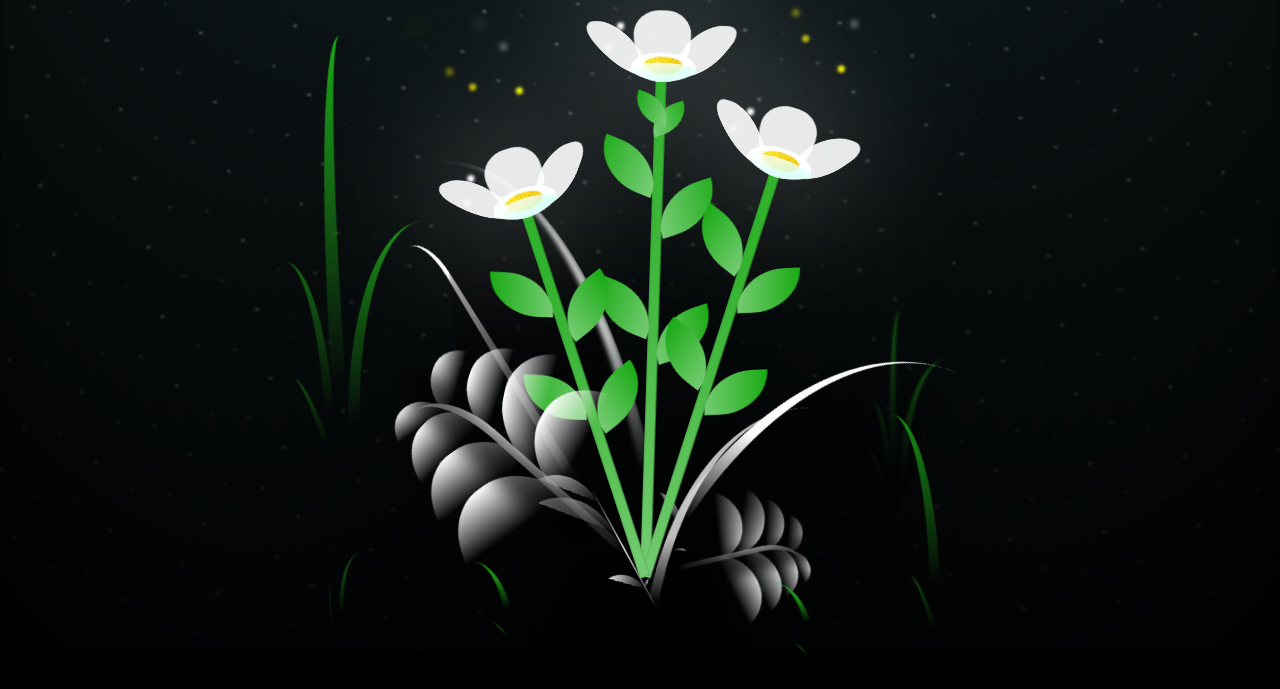
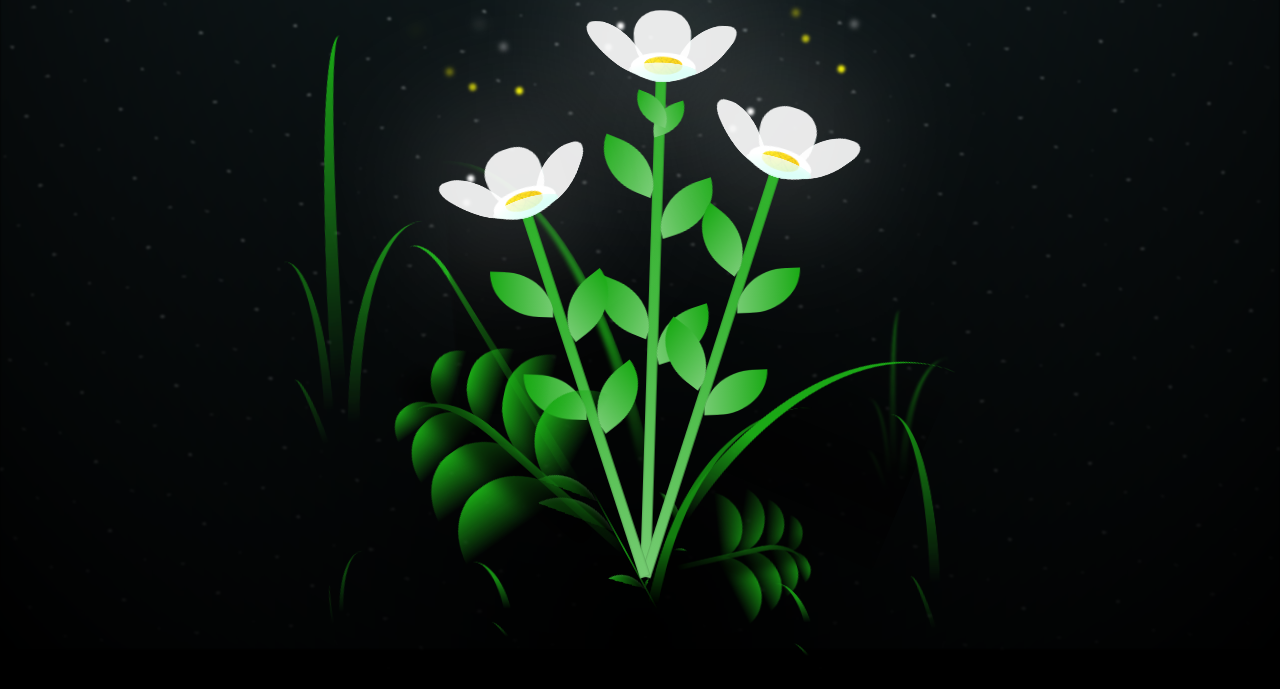
Before and after one commit to legecy21/flower-bouquet, a plain HTML site: page flower.html in a window 1280 px wide. Shown: the part 151-840 px from the top of the page. Drawn offline with Linux system fonts and the light colour scheme.

Commit message:
Update style.css

```diff
--- a/css/style.css
+++ b/css/style.css
@@ -350,7 +350,7 @@ body {
 }
 
 .flower__grass {
-  --c: #fff;
+  --c: #1aaa15;
   --line-w: 1.5vmin;
   position: absolute;
   bottom: 12vmin;
@@ -537,7 +537,7 @@ body {
 .flower__g-long {
   --w: 2vmin;
   --h: 6vmin;
-  --c: #fff;
+  --c: #1aaa15;
   position: absolute;
   bottom: 10vmin;
   left: -3vmin;
@@ -592,7 +592,7 @@ body {
   width: 30vmin;
   height: 50vmin;
   border-top-left-radius: 100%;
-  border-left: 2vmin solid #fff;
+  border-left: 2vmin solid #1aaa15;
   background-image: linear-gradient(to bottom, transparent, var(--dark-color) 60%);
   -webkit-mask-image: linear-gradient(to top, transparent 30%, #fff 60%);
 }
@@ -662,7 +662,7 @@ body {
 .flower__g-front__line {
   width: 0.3vmin;
   height: 20vmin;
-  background-image: linear-gradient(to top, transparent, #fff, transparent 100%);
+  background-image: linear-gradient(to top, transparent, #1aaa15, transparent 100%);
   position: relative;
 }
 
@@ -764,7 +764,7 @@ body {
   height: 10vmin;
   border-radius: 100% 0% 0% 100%/100% 100% 0% 0%;
   box-shadow: inset 0 2px 1vmin hsla(0, 0%, 100%, 0.2);
-  background-image: linear-gradient(to bottom left, transparent, var(--dark-color)), linear-gradient(to bottom right, #fff 50%, transparent 50%, transparent);
+  background-image: linear-gradient(to bottom left, transparent, var(--dark-color)), linear-gradient(to bottom right, #1aaa15 50%, transparent 50%, transparent);
   -webkit-mask-image: linear-gradient(to bottom right, #fff 50%, transparent 50%, transparent);
   mask-image: linear-gradient(to bottom right, #fff 50%, transparent 50%, transparent);
 }
@@ -798,7 +798,7 @@ body {
   width: 30vmin;
   height: 50vmin;
   border-top-left-radius: 100%;
-  border-left: 2vmin solid #fff;
+  border-left: 2vmin solid #1aaa15;
   -webkit-mask-image: linear-gradient(to top, transparent 25%, #fff 50%);
   position: relative;
   z-index: 1;
@@ -812,8 +812,8 @@ body {
   height: 10vmin;
   border-radius: 100% 0% 0% 100%/100% 100% 0% 0%;
   box-shadow: inset 0 2px 1vmin hsla(0, 0%, 100%, 0.2);
-  background-image: linear-gradient(to bottom left, transparent, var(--dark-color) 98%), linear-gradient(to bottom right, #fff 45%, transparent 50%, transparent);
-  -webkit-mask-image: linear-gradient(135deg, #fff 40%, transparent 50%, transparent);
+  background-image: linear-gradient(to bottom left, transparent, var(--dark-color) 98%), linear-gradient(to bottom right, #1aaa15 45%, transparent 50%, transparent);
+  -webkit-mask-image: linear-gradient(135deg, #1aaa15 40%, transparent 50%, transparent);
 }
 
 .flower__g-fr__leaf--1 {
@@ -919,7 +919,7 @@ body {
 }
 
 .long-g--1 .leaf {
-  -webkit-mask-image: linear-gradient(to top, transparent 40%, #fff 80%) !important;
+  -webkit-mask-image: linear-gradient(to top, transparent 40%, #1aaa15 80%) !important;
 }
 
 .long-g--1 .leaf--1 {
@@ -939,7 +939,7 @@ body {
 
 .long-g--2 .leaf,
 .long-g--3 .leaf {
-  -webkit-mask-image: linear-gradient(to top, transparent 50%, #fff 80%) !important;
+  -webkit-mask-image: linear-gradient(to top, transparent 50%, #1aaa15 80%) !important;
 }
 
 .long-g--2 .leaf--1,
@@ -954,7 +954,7 @@ body {
 }
 
 .long-g--3 .leaf {
-  -webkit-mask-image: linear-gradient(to top, transparent 40%, #fff 80%) !important;
+  -webkit-mask-image: linear-gradient(to top, transparent 40%, #1aaa15 80%) !important;
 }
 
 .long-g--4 {
@@ -965,7 +965,7 @@ body {
 }
 
 .long-g--4 .leaf {
-  -webkit-mask-image: linear-gradient(to top, transparent 50%, #fff 80%) !important;
+  -webkit-mask-image: linear-gradient(to top, transparent 50%, #1aaa15 80%) !important;
 }
 
 .long-g--5 {
```
